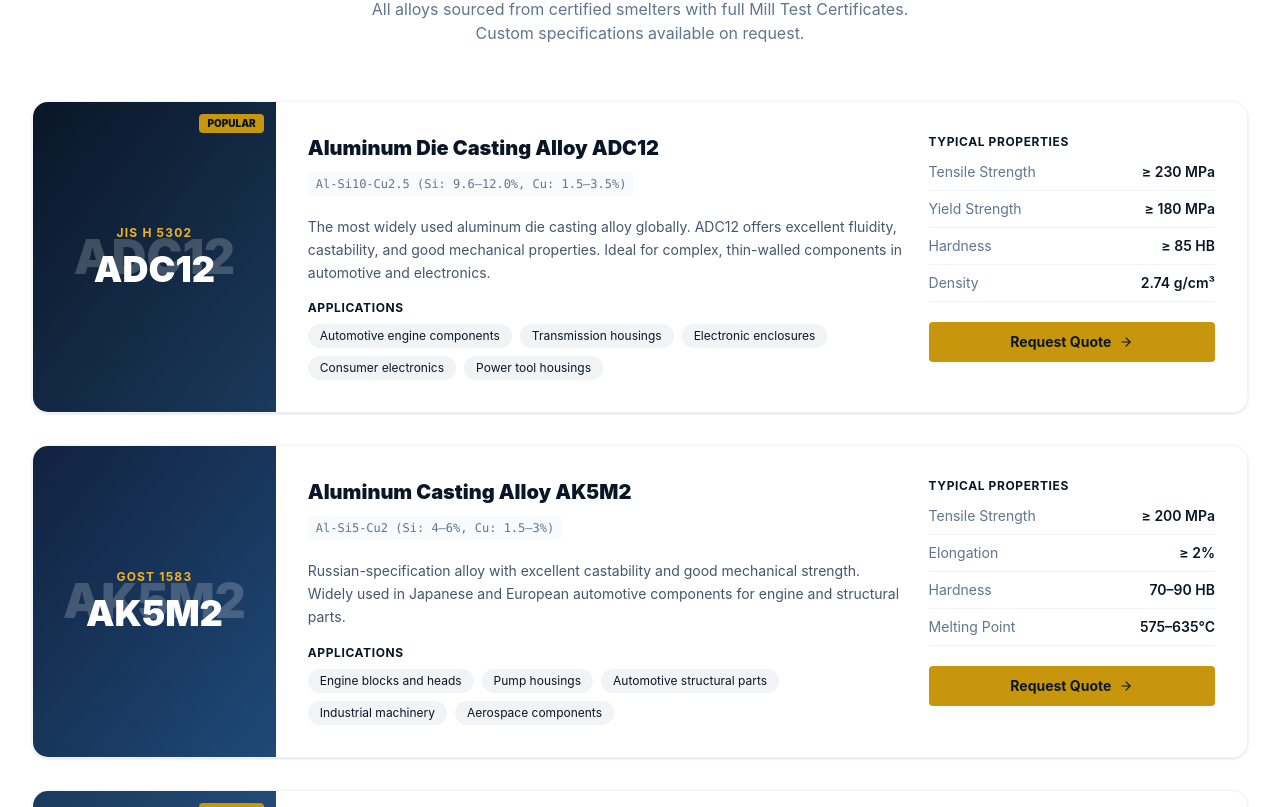
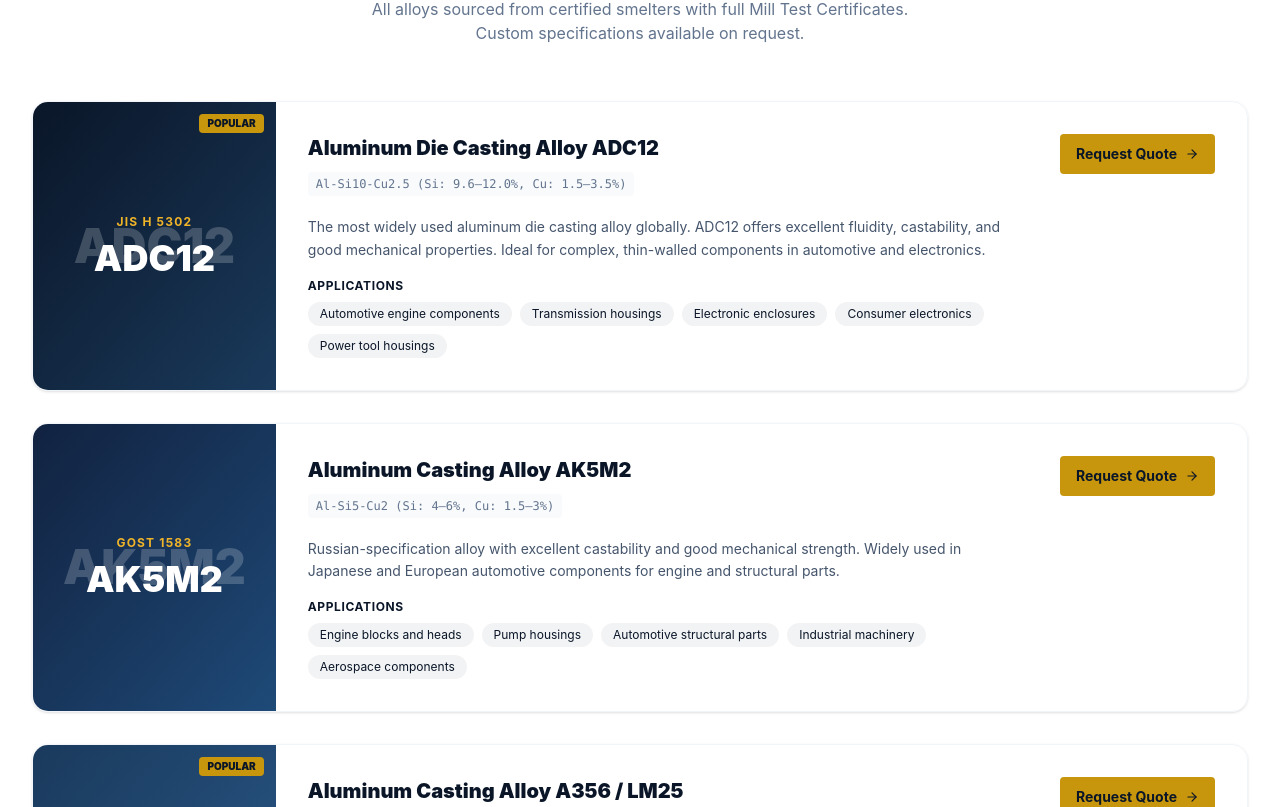
Before and after one commit to ZayDest/global-czar, a Next.js app: page /products in a window 1280 px wide. Shown: the part 593-1400 px from the top of the page. Built offline with nearby package versions, Linux system fonts and the light colour scheme.

Commit message:
Prepare custom domain hosting

```diff
--- a/next.config.ts
+++ b/next.config.ts
@@ -3,7 +3,8 @@ import type { NextConfig } from "next";
 const repoName = process.env.GITHUB_REPOSITORY?.split("/")[1];
 const isGithubPages = process.env.GITHUB_ACTIONS === "true";
 const isUserSite = repoName?.endsWith(".github.io") ?? false;
-const githubPagesBasePath = isGithubPages && repoName && !isUserSite ? `/${repoName}` : undefined;
+const usesCustomDomain = process.env.GITHUB_PAGES_CUSTOM_DOMAIN === "true";
+const githubPagesBasePath = isGithubPages && repoName && !isUserSite && !usesCustomDomain ? `/${repoName}` : undefined;
 
 const nextConfig: NextConfig = {
   output: "export",
--- a/src/app/products/page.tsx
+++ b/src/app/products/page.tsx
@@ -23,12 +23,6 @@ const alloys = [
       "Consumer electronics",
       "Power tool housings",
     ],
-    properties: [
-      { prop: "Tensile Strength", val: "≥ 230 MPa" },
-      { prop: "Yield Strength", val: "≥ 180 MPa" },
-      { prop: "Hardness", val: "≥ 85 HB" },
-      { prop: "Density", val: "2.74 g/cm³" },
-    ],
     color: "from-[#0a1628] to-[#1a3a5c]",
     popular: true,
   },
@@ -45,12 +39,6 @@ const alloys = [
       "Automotive structural parts",
       "Industrial machinery",
       "Aerospace components",
-    ],
-    properties: [
-      { prop: "Tensile Strength", val: "≥ 200 MPa" },
-      { prop: "Elongation", val: "≥ 2%" },
-      { prop: "Hardness", val: "70–90 HB" },
-      { prop: "Melting Point", val: "575–635°C" },
     ],
     color: "from-[#112240] to-[#1e4a78]",
     popular: false,
@@ -69,12 +57,6 @@ const alloys = [
       "Bicycle frames",
       "Medical equipment",
     ],
-    properties: [
-      { prop: "Tensile Strength", val: "≥ 280 MPa (T6)" },
-      { prop: "Yield Strength", val: "≥ 210 MPa (T6)" },
-      { prop: "Elongation", val: "≥ 8% (T6)" },
-      { prop: "Hardness", val: "≥ 75 HB" },
-    ],
     color: "from-[#1a3a5c] to-[#2a5a8c]",
     popular: true,
   },
@@ -92,12 +74,6 @@ const alloys = [
       "High-pressure castings",
       "Precision die castings",
     ],
-    properties: [
-      { prop: "Tensile Strength", val: "≥ 215 MPa" },
-      { prop: "Elongation", val: "≥ 1%" },
-      { prop: "Hardness", val: "≥ 80 HB" },
-      { prop: "Porosity", val: "Low (die-cast grade)" },
-    ],
     color: "from-[#0f2a4a] to-[#1a4a70]",
     popular: false,
   },
@@ -114,12 +90,6 @@ const alloys = [
       "Electrical components",
       "Automotive accessories",
       "Decorative components",
-    ],
-    properties: [
-      { prop: "Tensile Strength", val: "≥ 190 MPa" },
-      { prop: "Elongation", val: "≥ 3%" },
-      { prop: "Hardness", val: "65–80 HB" },
-      { prop: "Machinability", val: "Excellent" },
     ],
     color: "from-[#162035] to-[#243d5c]",
     popular: false,
@@ -256,8 +226,8 @@ export default function ProductsPage() {
 
                   {/* Content */}
                   <div className="lg:col-span-4 p-8">
-                    <div className="grid grid-cols-1 md:grid-cols-3 gap-6">
-                      <div className="md:col-span-2">
+                    <div className="grid grid-cols-1 md:grid-cols-[1fr_180px] gap-6">
+                      <div>
                         <h3 className="font-black text-[#0a1628] dark:text-white text-xl mb-2">{alloy.fullName}</h3>
                         <p className="text-slate-500 dark:text-slate-400 text-xs mb-2 font-mono bg-slate-50 dark:bg-slate-900/60 inline-block px-2 py-1 rounded">
                           {alloy.composition}
@@ -275,21 +245,10 @@ export default function ProductsPage() {
                         </div>
                       </div>
 
-                      <div>
-                        <div className="text-xs font-bold text-[#0a1628] dark:text-white uppercase tracking-wider mb-3">
-                          Typical Properties
-                        </div>
-                        <div className="space-y-2">
-                          {alloy.properties.map((p) => (
-                            <div key={p.prop} className="flex justify-between text-sm border-b border-slate-100 dark:border-slate-800 pb-2">
-                              <span className="text-slate-500 dark:text-slate-400">{p.prop}</span>
-                              <span className="font-semibold text-[#0a1628] dark:text-white">{p.val}</span>
-                            </div>
-                          ))}
-                        </div>
+                      <div className="flex items-start md:justify-end">
                         <Link
                           href="/contact#rfq"
-                          className="mt-5 flex items-center justify-center gap-2 bg-[#c8960c] hover:bg-[#f0b429] text-[#0a1628] font-bold text-sm px-4 py-2.5 rounded transition-all w-full"
+                          className="flex w-full items-center justify-center gap-2 rounded bg-[#c8960c] px-4 py-2.5 text-sm font-bold text-[#0a1628] transition-all hover:bg-[#f0b429] md:w-auto"
                         >
                           Request Quote <ArrowRight size={14} />
                         </Link>
```
Also changed, not shown: 1 other file (tests, documents, lock files or other folders).
